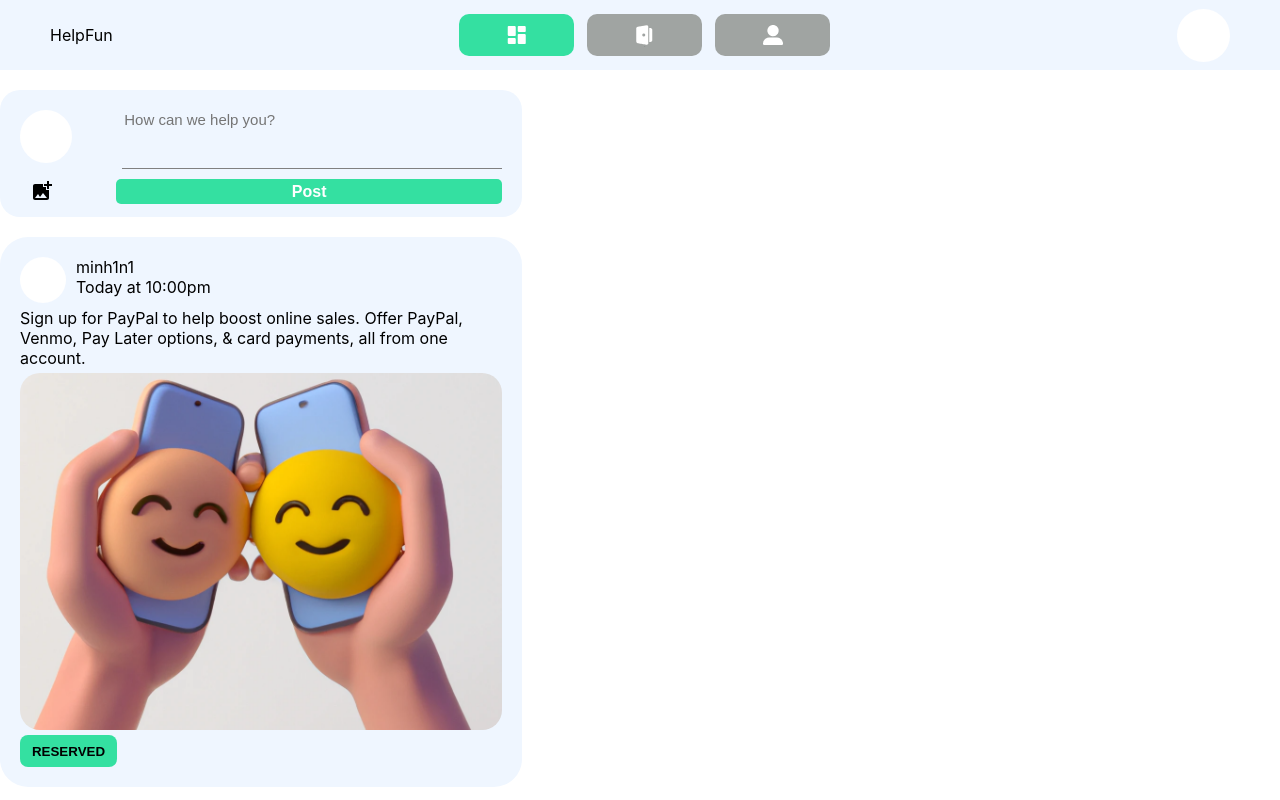
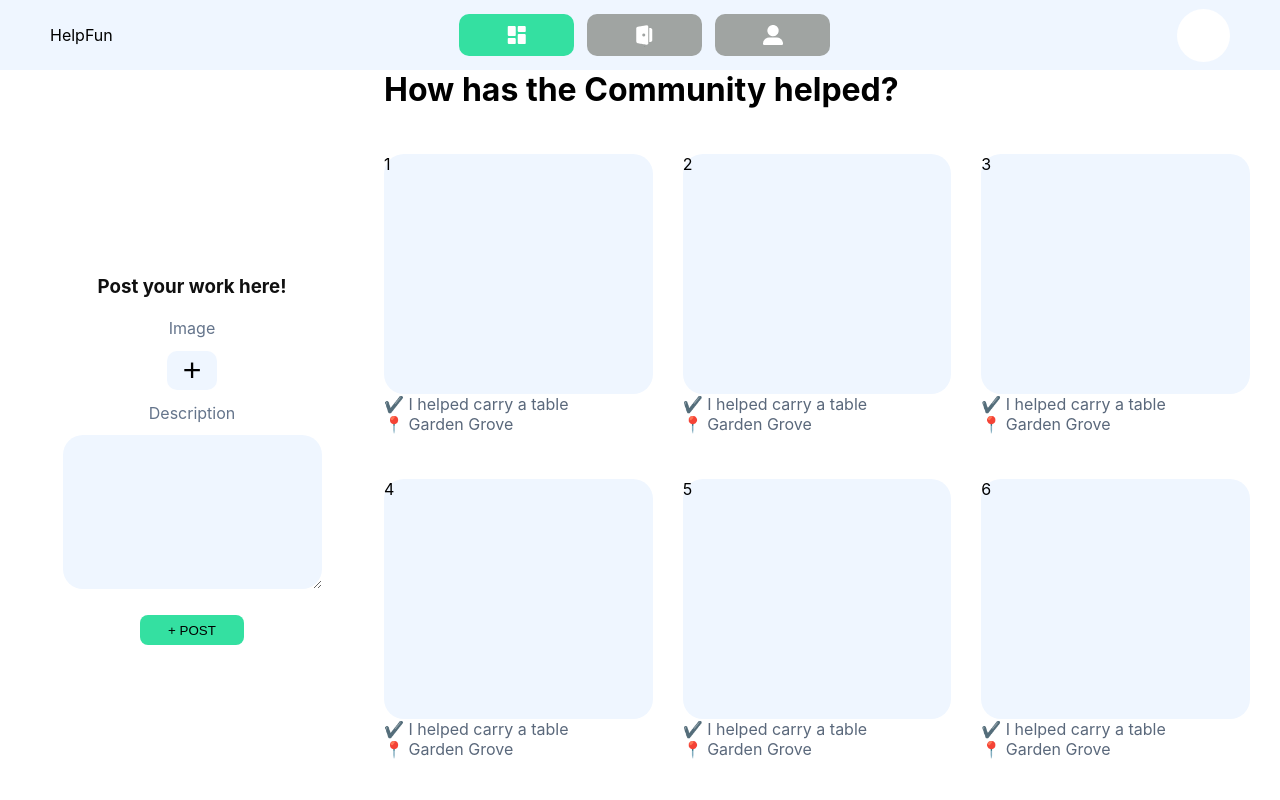
Before and after one commit to 2mnguyen1/HackUCI-HaveFun, a React (Create React App) app in the folder app-ui/: page /community in a window 1280 px wide. Shown: the top 800 px of the page. Built offline with nearby package versions, Linux system fonts and the light colour scheme.

Commit message:
created community page

```diff
--- a/app-ui/src/App.jsx
+++ b/app-ui/src/App.jsx
@@ -1,21 +1,22 @@
 import React from "react";
 import { BrowserRouter, Routes, Route } from "react-router-dom";
 import Login from "./LoginPage/Login";
-import Navbar from "./Navbar/Navbar"
+import Navbar from "./Navbar/Navbar";
 import LeftMainPage from "./LeftMainPage/LeftMainPage";
-
+import Community from "./Community/Community";
 
 export default function App() {
   return (
     <div>
       <div>
-          <Navbar />
-          <LeftMainPage />
+        <Navbar />
       </div>
 
       <BrowserRouter>
         <Routes>
+          <Route path="/main" element={<LeftMainPage />} />
           <Route path="/login" element={<Login />} />
+          <Route path="/community" element={<Community />} />
         </Routes>
       </BrowserRouter>
     </div>
--- /dev/null
+++ b/app-ui/src/Community/Community.css
@@ -0,0 +1,72 @@
+.community-container {
+  display: flex;
+}
+
+.community-posting {
+  width: 30%;
+  height: 100vh;
+  display: flex;
+  flex-direction: column;
+  align-items: center;
+  justify-content: center;
+  color: #64748b;
+}
+
+.community-posting h3 {
+  color: #101010;
+}
+
+.community-posting form {
+  display: flex;
+  flex-direction: column;
+  padding: 0 20%;
+  margin: 5% 0;
+  text-align: center;
+}
+
+.community-posting form textarea {
+  background-color: #eff6ff;
+  border-radius: 20px;
+  border: none;
+  margin: 5% 0;
+}
+
+.community-posts {
+  width: 70%;
+}
+.community-posts p {
+  color: #5a687b;
+}
+
+.posts-container {
+  display: grid;
+  grid-template-columns: auto auto auto;
+}
+
+.posts-item {
+  width: 90%;
+  height: 30vh;
+  margin-top: 15%;
+  background-color: #eff6ff;
+  border-radius: 20px;
+}
+
+.img-btn {
+  font-size: 2rem;
+  width: 50px;
+  border-radius: 10px;
+  border: none;
+  align-self: center;
+  background-color: #eff6ff;
+  margin: 5% 0;
+}
+
+.form-btn {
+  background: #34e0a1;
+  border-radius: 8px;
+  width: 40%;
+  height: 30px;
+  border: none;
+  align-self: center;
+  margin-top: 5%;
+}
--- /dev/null
+++ b/app-ui/src/Community/Community.jsx
@@ -0,0 +1,56 @@
+import React from "react";
+import "./Community.css";
+
+export default function Community() {
+  return (
+    <div className="community-container">
+      <div className="community-posting">
+        <h3>Post your work here!</h3>
+        <form action="">
+          <p>Image</p>
+          <button className="img-btn">+</button>
+          <p>Description</p>
+          <textarea name="" id="" cols="30" rows="10" />
+          <button className="form-btn" type="submit">
+            + POST
+          </button>
+        </form>
+      </div>
+      <div className="community-posts">
+        <h1>How has the Community helped?</h1>
+        <div className="posts-container">
+          <div>
+            <div className="posts-item">1</div>
+            <p>✔️ I helped carry a table</p>
+            <p>📍 Garden Grove</p>
+          </div>
+          <div>
+            <div className="posts-item">2</div>
+            <p>✔️ I helped carry a table</p>
+            <p>📍 Garden Grove</p>
+          </div>
+          <div>
+            <div className="posts-item">3</div>
+            <p>✔️ I helped carry a table</p>
+            <p>📍 Garden Grove</p>
+          </div>
+          <div>
+            <div className="posts-item">4</div>
+            <p>✔️ I helped carry a table</p>
+            <p>📍 Garden Grove</p>
+          </div>
+          <div>
+            <div className="posts-item">5</div>
+            <p>✔️ I helped carry a table</p>
+            <p>📍 Garden Grove</p>
+          </div>
+          <div>
+            <div className="posts-item">6</div>
+            <p>✔️ I helped carry a table</p>
+            <p>📍 Garden Grove</p>
+          </div>
+        </div>
+      </div>
+    </div>
+  );
+}
```
